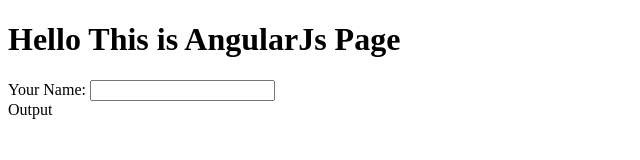
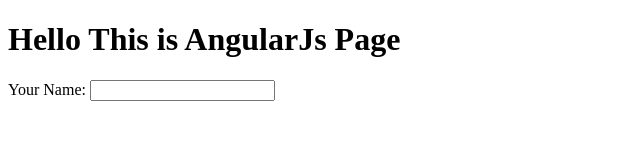
Before and after one commit to 2323Maik/AngularJsTestProject, a plain HTML site: page index.html in a window 1280 px wide. Shown: the full height of the page, 0-640 px from the left. Drawn offline with Linux system fonts and the light colour scheme.

Commit message:
Third update.

```diff
--- a/index.html
+++ b/index.html
@@ -9,7 +9,7 @@
     <div>
       Your Name: <input type="text" id="name">
     </div>
-    <div id="output">Output</div>
+    <div id="output"></div>
   </div>
 </body>
 
```
